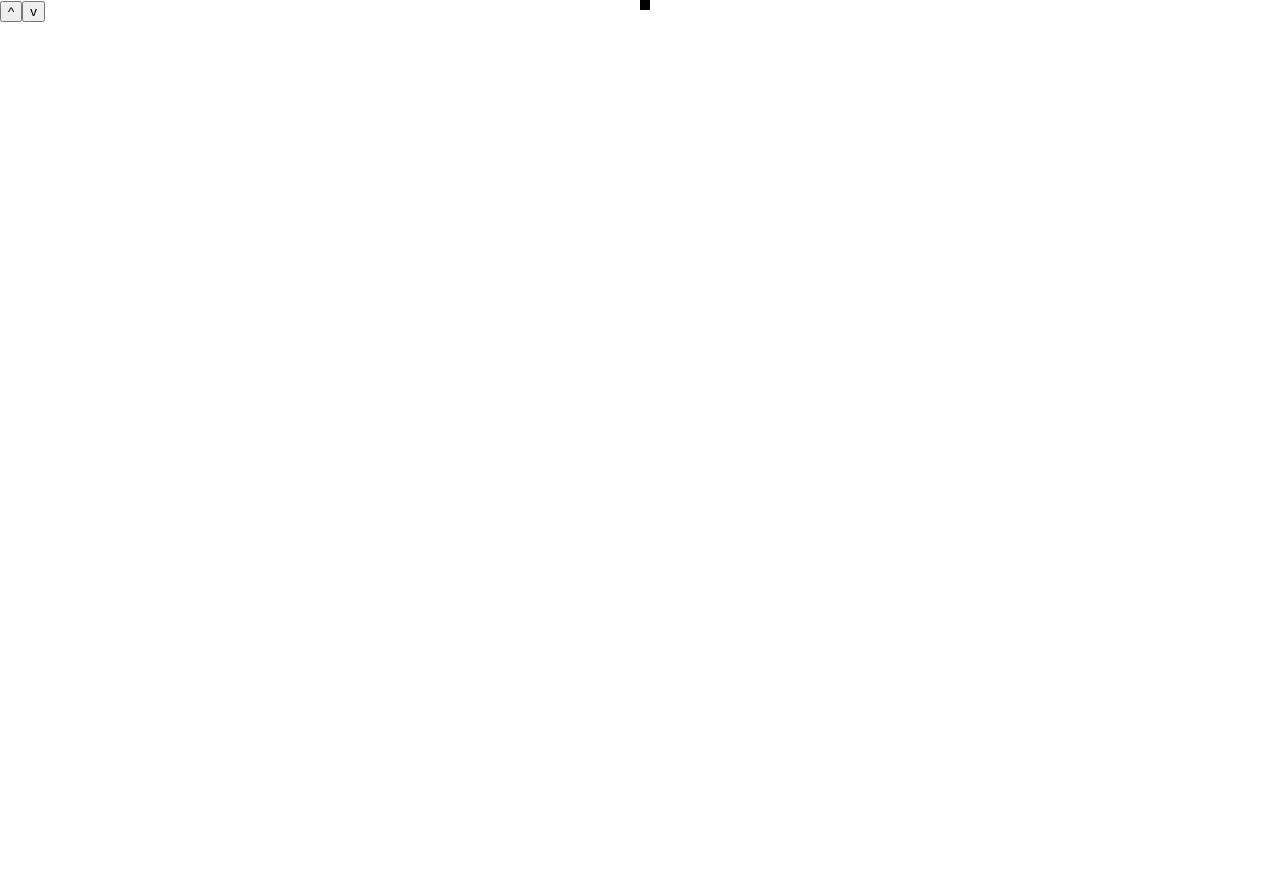
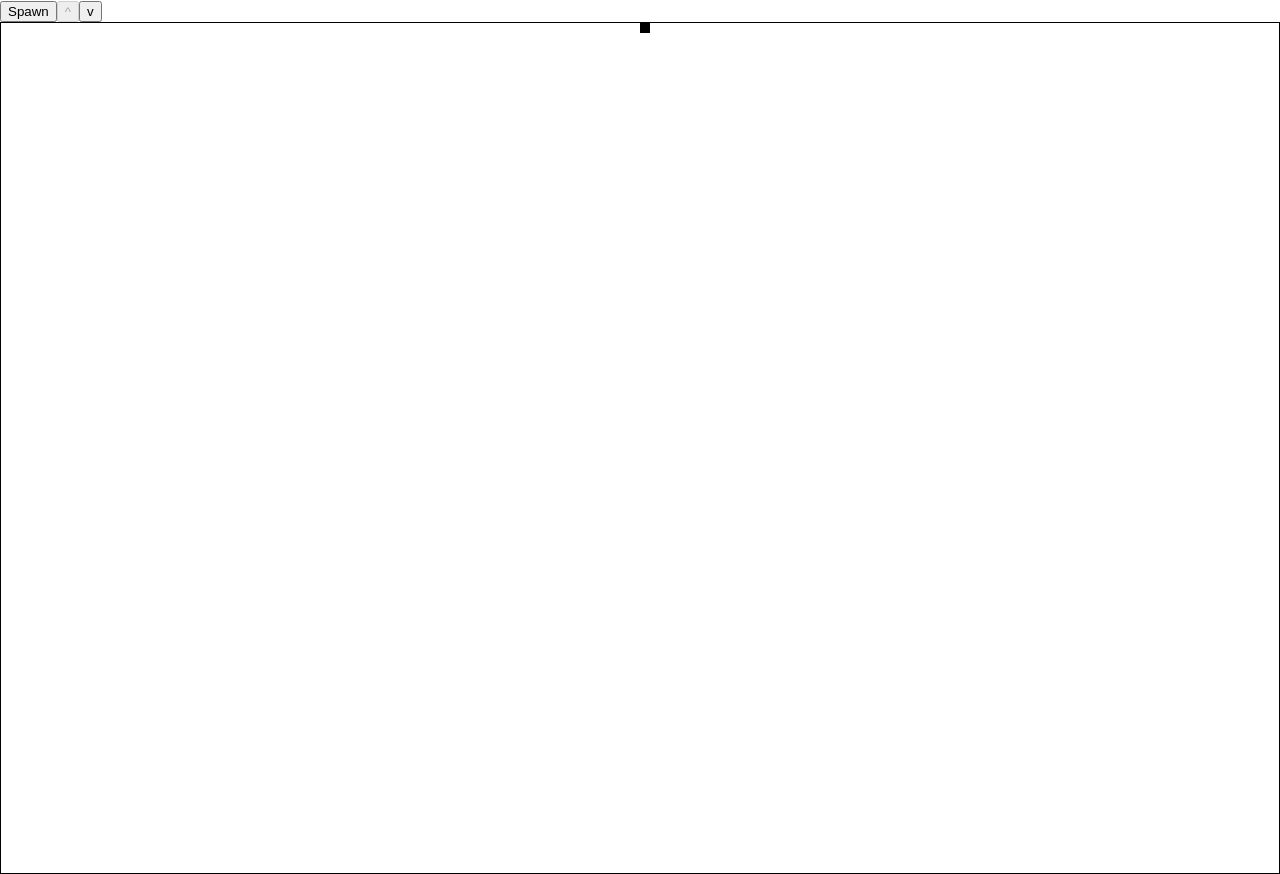
Before and after one commit to Rokio117/gone-fishin-afk-test, a React (Create React App) app: page / in a window 1280 px wide. Before the commit the page ends 800 px from the top, so only its background shows below. Built offline with nearby package versions, Linux system fonts and the light colour scheme.

Commit message:
got the fish swiming

```diff
--- a/src/components/fishing-test.css
+++ b/src/components/fishing-test.css
@@ -1,8 +1,12 @@
-#lure {
-  display: block;
-  width: 10px;
-  height: 10px;
-  position: absolute;
-  left: 50%;
-  background-color: black;
+/* #testFish {
+  animation: swim 10s;
+} */
+
+@keyframes swim {
+  0% {
+    left: 100%;
+  }
+  100% {
+    left: -10%;
+  }
 }
--- a/src/components/fishing-test.js
+++ b/src/components/fishing-test.js
@@ -4,16 +4,24 @@ import "./fishing-test.css";
 class FishTest extends Component {
   constructor(props) {
     super(props);
-    this.state = { top: 0, mouseDown: false, lineSpeed: 10 };
+    this.state = {
+      top: 0,
+      mouseDown: false,
+      lineSpeed: 10,
+      depth: 850,
+      lureHeight: 10,
+      fishDistance: 50,
+      spawnFish: false
+    };
   }
 
   render() {
     const styles = {
       display: "block",
 
-      height: "10px",
+      height: `${this.state.lureHeight}px`,
       width: "10px",
-      position: "absolute",
+      position: "relative",
       left: "50%",
       top: `${this.state.top}px`,
       "background-color": "black"
@@ -26,7 +34,9 @@ class FishTest extends Component {
 
     const holdDown = () => {
       this.setState({ top: this.state.top + 1 });
-      if (this.state.mouseDown) {
+      const bottomDistance =
+        this.state.depth - (this.state.top + this.state.lureHeight);
+      if (this.state.mouseDown && bottomDistance > 0) {
         holdTrigger();
       }
     };
@@ -36,18 +46,110 @@ class FishTest extends Component {
     };
 
     const holdUp = () => {
-      if (this.state.mouseDown) {
+      if (this.state.mouseDown && this.state.top > 0) {
         this.setState({ top: this.state.top - 1 });
         holdUpTrigger();
+      }
+    };
+    const disabled = () => {
+      if (this.state.top === 0) {
+        return true;
+      }
+    };
+    const lakeStyles = {
+      height: `${this.state.depth}px`,
+      //height: `${window.innerHeight}px`,
+      border: "1px solid black"
+    };
+
+    // let fishSwim;
+
+    // const swim = () => {
+    //   if (this.state.fishDistance <= 0) {
+    //     console.log("timeout cleared");
+    //     window.clearTimeout(fishSwim);
+    //   } else fishSwim = window.setTimeout(moveFish, 100);
+    // };
+
+    // const moveFish = () => {
+    //   if (this.state.fishDistance === 0) {
+    //   }
+    //   this.setState({ fishDistance: this.state.fishDistance - 0.01 });
+    //   swim();
+    // };
+
+    // const swimAnimation = `
+    // @keyframes slidein
+    // {
+    //   from {
+    //     left: 50%
+    //   }
+    //   to{
+    //     left: 0%
+    //   }
+    // }
+    // `;
+
+    const fishStyles = {
+      left: "-15%",
+      height: "20px",
+      width: "10%",
+      "background-color": "blue",
+      border: "1px solid black",
+      position: "relative",
+      top: "50%",
+      //left: `${this.state.fishDistance}%`,
+      animation: `swim 3s`,
+      "animation-timing-function": "linear"
+    };
+
+    const fishTest = () => {
+      if (this.state.fishDistance > 0) {
+        console.log("fish spawned");
+        //this.setState({ spawnFish: false });
+        return <div id="testFish" style={fishStyles}></div>;
+      }
+    };
+
+    const spawnStyles = height => {
+      return {
+        left: "-15%",
+        height: "20px",
+        width: "10%",
+        "background-color": "blue",
+        border: "1px solid black",
+        position: "relative",
+        top: `${height}%`,
+        //left: `${this.state.fishDistance}%`,
+        animation: `swim 3s`,
+        "animation-timing-function": "linear"
+      };
+    };
+    const fish = height => {
+      if (this.state.spawnFish) {
+        //this.setState({ spawnFish: false });
+        const randomHeight = Math.floor(Math.random() * 100);
+        console.log(randomHeight, "randomHeight");
+        return <div id="testFish" style={spawnStyles(randomHeight)}></div>;
       }
     };
 
     return (
       <>
         <button
+          onClick={e => {
+            console.log("pressed");
+            this.setState({ spawnFish: true });
+          }}
+        >
+          Spawn
+        </button>
+
+        <button
+          disabled={disabled()}
           id="upButton"
           onMouseDown={e => {
-            if (this.state.top >= 0) {
+            if (this.state.top) {
               let top = this.state.top;
               this.setState({ top: top - 2, mouseDown: true });
               holdUpTrigger();
@@ -76,6 +178,7 @@ class FishTest extends Component {
         >
           v
         </button>
+        <div id="lakeContainer" style={lakeStyles}>
           <div
             id="lure"
             style={styles}
@@ -92,6 +195,9 @@ class FishTest extends Component {
               }
             }}
           ></div>
+          {fish()}
+          {fishTest()}
+        </div>
       </>
     );
   }
```
Lines whose indentation alone changed are shown as unchanged.
